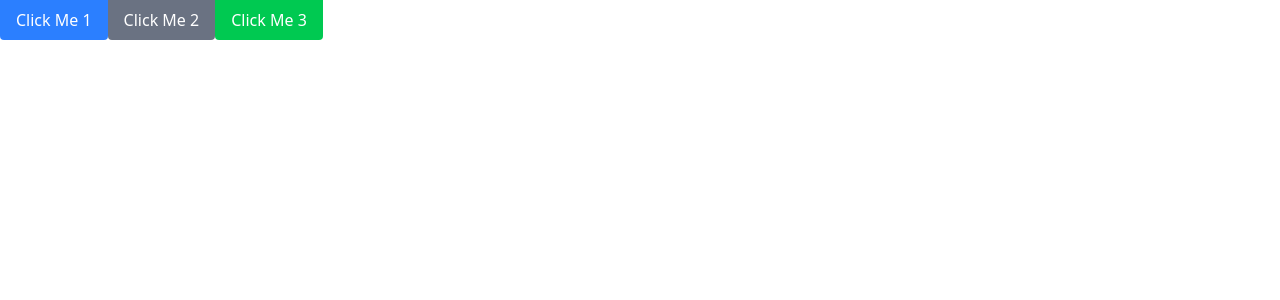
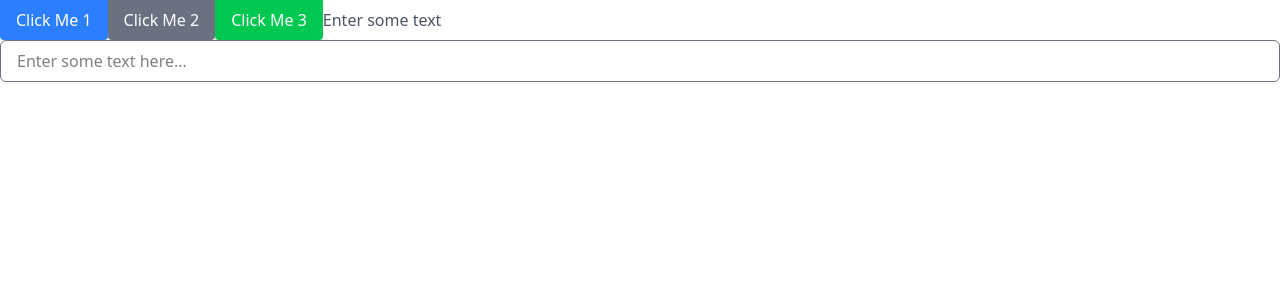
Before and after one commit to MukeshRawatMkR/Front-End-Using-React, a React (Vite) app in the folder HangMan/: page / in a window 1280 px wide. Shown: the top 300 px of the page. Built offline with nearby package versions, Linux system fonts and the light colour scheme.

Commit message:
Added reusable component

```diff
--- a/HangMan/src/App.jsx
+++ b/HangMan/src/App.jsx
@@ -1,5 +1,6 @@
 import "./App.css";
 import Button from "./components/Button/Button";
+import TextInput from "./components/TextInput/TextInput";
 // import React from "react";
 
 function App() {
@@ -8,6 +9,8 @@ function App() {
       <Button text="Click Me 1"  onClickHandler={() => console.log("Clicked 1!")} styleType="primary" />
       <Button text="Click Me 2" onClickHandler={() => console.log("Clicked 2!")} />
       <Button text="Click Me 3" onClickHandler={() => console.log("Clicked 3!")} styleType="success" />
+
+        <TextInput label="Enter some text" placeholder="Enter some text here..." onChangeHandler={(e) => console.log(e.target.value)} />
     </div>
   );
 }
--- /dev/null
+++ b/HangMan/src/components/TextInput/TextInput.jsx
@@ -0,0 +1,16 @@
+function TextInput({type = "text",onChangeHandler, label, placeholder="Enter your input here..."}){
+return(
+    <label>
+    <span className="text-gray-600" >{label}</span>
+    <input
+    type ={type}
+    className="px-4 py-2 border border-gray-500 rounded-md w-full"
+    placeholder={placeholder}
+    // value={value}
+    onChange={onChangeHandler}
+    />
+</label>
+
+);
+}
+export default TextInput;
--- a/HangMan/src/pages/StartGame.jsx
+++ b/HangMan/src/pages/StartGame.jsx
@@ -1,4 +1,8 @@
 function StartGame(){
-
-}
+return(
+    <>
+    <h1>Start Game</h1>
+    </>
+);
+};
 export default StartGame;
```
Also changed, not shown: 1 other file (tests, documents, lock files or other folders).
